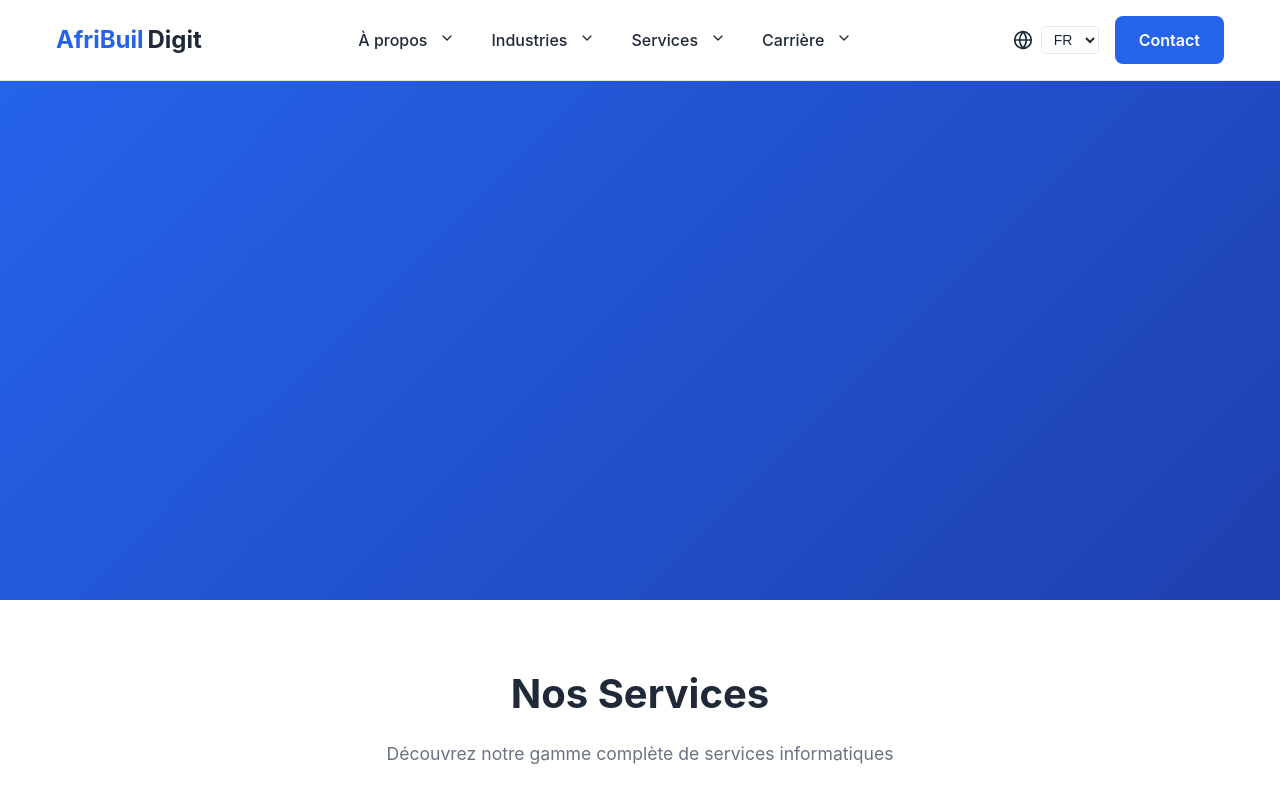
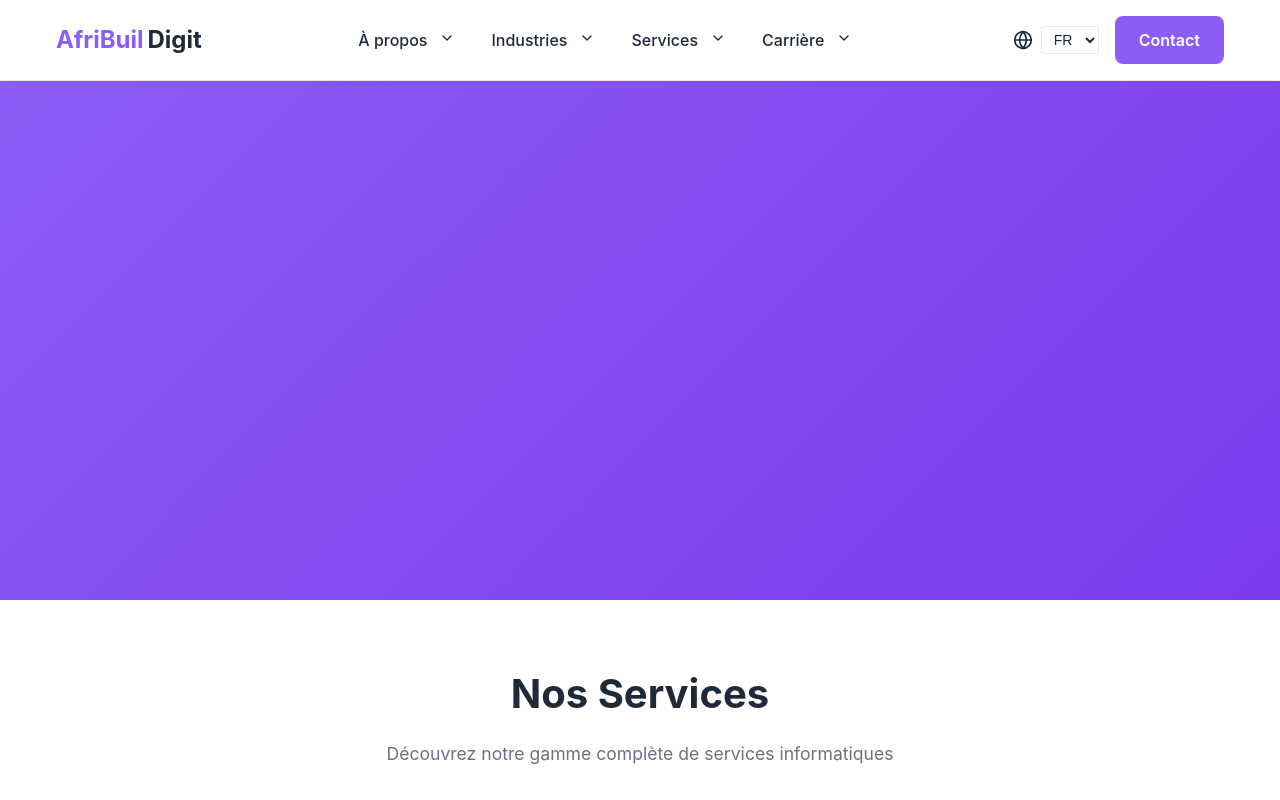
Before and after one commit to gomeskaze/afribuildigit_first, a React (Vite) app: page / in a window 1280 px wide. Shown: the top 800 px of the page. Built offline with nearby package versions, Linux system fonts and the light colour scheme.

Commit message:
Le site a maintenant une identité visuelle violette moderne et cohérente

```diff
--- a/src/index.css
+++ b/src/index.css
@@ -36,9 +36,9 @@ body {
 
 /* Variables CSS pour les couleurs */
 :root {
-  --primary-color: #2563eb;
-  --secondary-color: #1e40af;
-  --accent-color: #3b82f6;
+  --primary-color: #8b5cf6;
+  --secondary-color: #7c3aed;
+  --accent-color: #a855f7;
   --text-dark: #1f2937;
   --text-light: #6b7280;
   --background-light: #ffffff;
--- a/src/pages/Home.css
+++ b/src/pages/Home.css
@@ -11,7 +11,7 @@
   font-size: 3.5rem;
   font-weight: 700;
   margin-bottom: 1rem;
-  background: linear-gradient(135deg, #ffffff 0%, #e0e7ff 100%);
+  background: linear-gradient(135deg, #ffffff 0%, #f3e8ff 100%);
   -webkit-background-clip: text;
   -webkit-text-fill-color: transparent;
   background-clip: text;
--- a/src/pages/Home.jsx
+++ b/src/pages/Home.jsx
@@ -25,7 +25,7 @@ const Home = () => {
       icon: Database,
       title: t('dataScience'),
       description: t('dataScienceDesc'),
-      color: '#3b82f6'
+      color: '#8b5cf6'
     },
     {
       icon: Code,
--- a/src/pages/Industries.css
+++ b/src/pages/Industries.css
@@ -5,7 +5,7 @@
 }
 
 .industries .hero-section {
-  background: linear-gradient(135deg, #667eea 0%, #764ba2 100%);
+  background: linear-gradient(135deg, #8b5cf6 0%, #7c3aed 100%);
   color: white;
   padding: 80px 0;
   text-align: center;
@@ -51,7 +51,7 @@
 }
 
 .industries .industry-icon {
-  color: #667eea;
+  color: #8b5cf6;
   margin-bottom: 1.5rem;
 }
 
@@ -83,7 +83,7 @@
   content: "✓";
   position: absolute;
   left: 0;
-  color: #667eea;
+  color: #8b5cf6;
   font-weight: bold;
 }
 
@@ -118,7 +118,7 @@
 }
 
 .cta-section-dark .btn-primary {
-  background: linear-gradient(135deg, #667eea 0%, #764ba2 100%);
+  background: linear-gradient(135deg, #8b5cf6 0%, #7c3aed 100%);
   color: white;
   padding: 12px 24px;
   border-radius: 8px;
@@ -134,7 +134,7 @@
 
 .cta-section-dark .btn-primary:hover {
   transform: translateY(-2px);
-  box-shadow: 0 8px 25px rgba(102, 126, 234, 0.4);
+  box-shadow: 0 8px 25px rgba(139, 92, 246, 0.4);
 }
 
 /* Responsive Design */
--- a/src/pages/Services.jsx
+++ b/src/pages/Services.jsx
@@ -19,7 +19,7 @@ const Services = () => {
         t('naturalLanguageProcessing'),
         t('processOptimization')
       ],
-      color: '#3b82f6'
+      color: '#8b5cf6'
     },
     {
       icon: Code,
```
